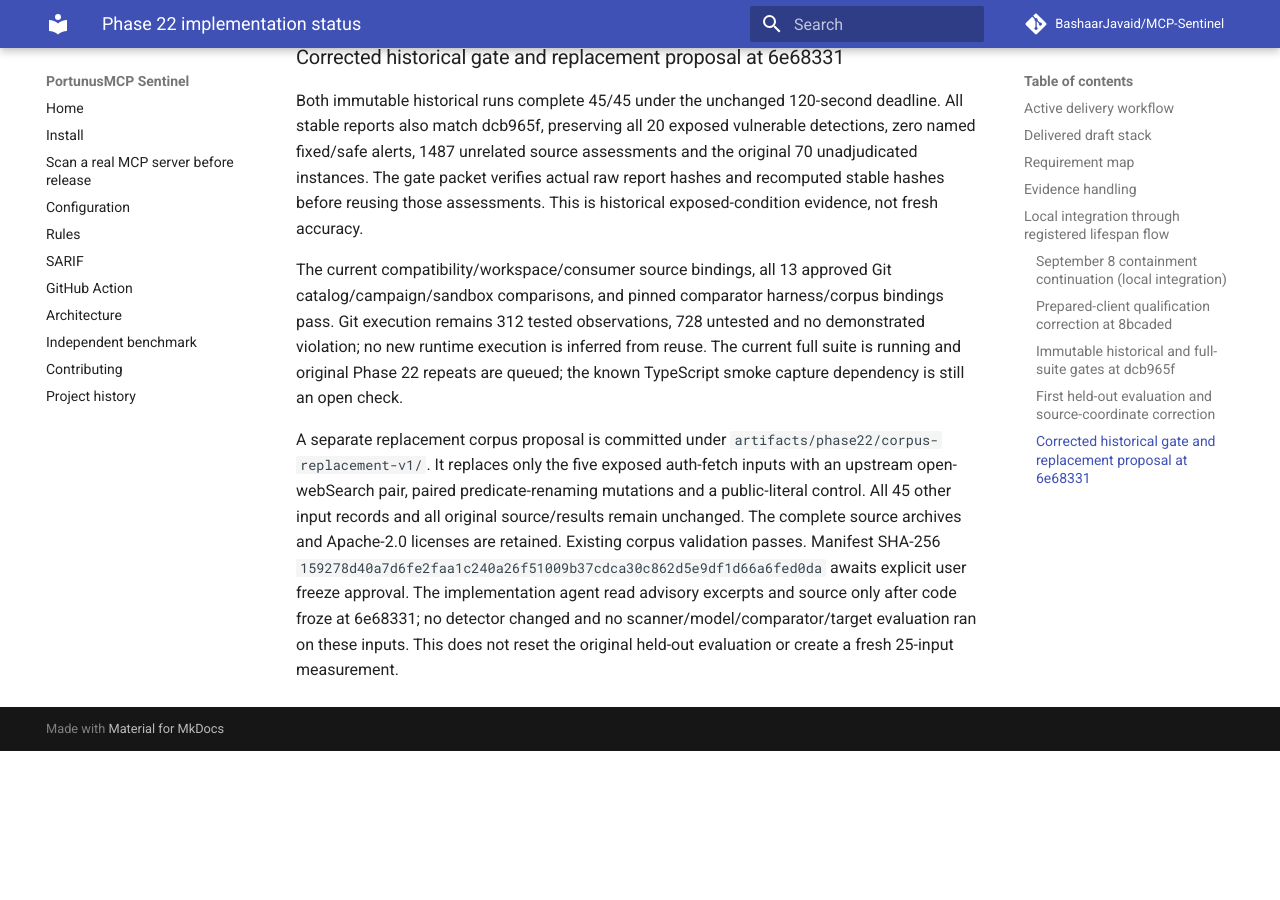
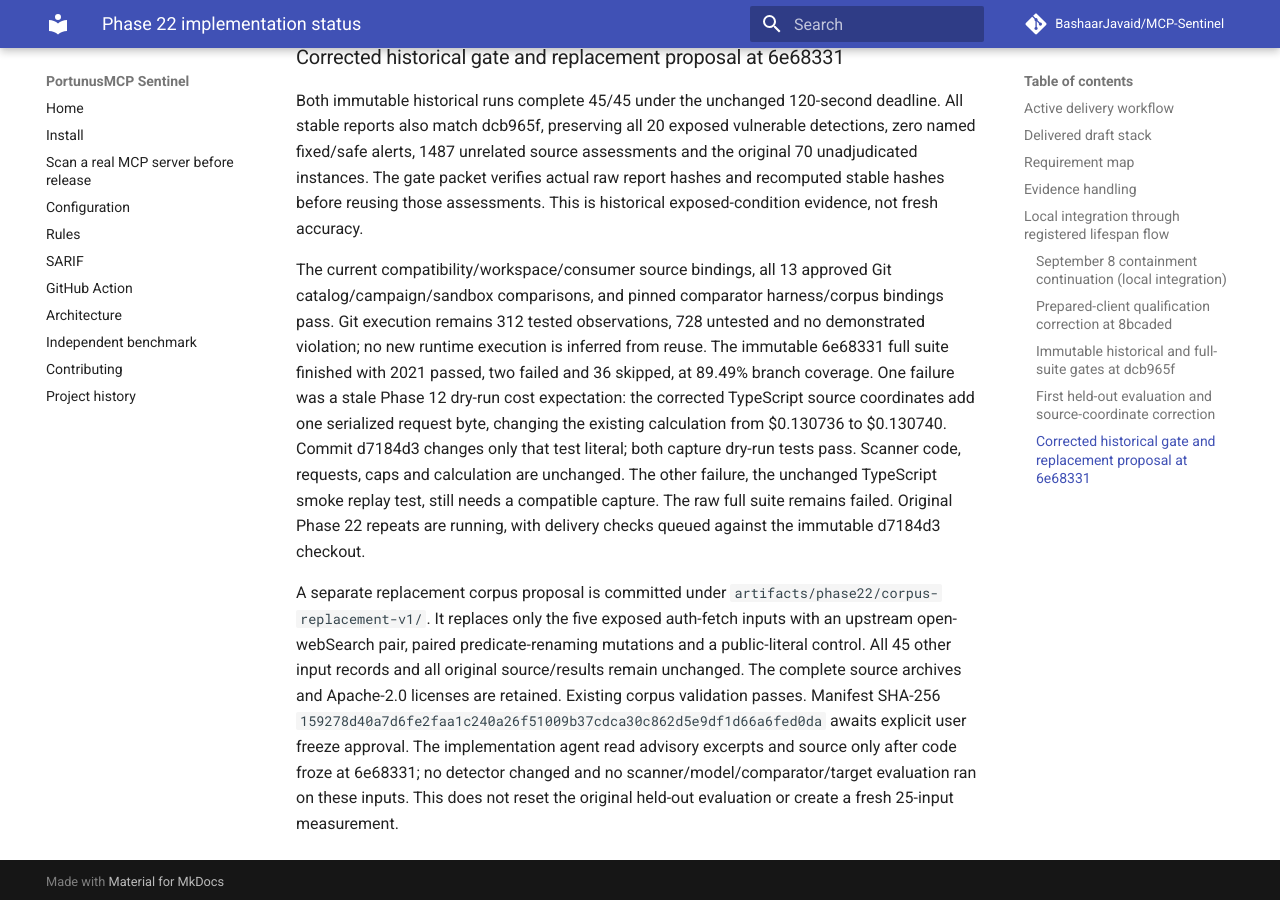
Before and after one commit to BashaarJavaid/MCP-Sentinel, an MkDocs documentation site: the page built from docs/phase22-implementation-status.md, in a window 1280 px wide and 900 px high, scrolled down 11610 px. Built offline with MkDocs 1.6.1 and Material for MkDocs 9.7.7, drawn with Linux system fonts in a browser that asks for light colours; comment, search, counter and statistics services are not loaded; before the commit the page ends 12361 px from its top, so only the background shows below that.

Commit message:
Record full-suite failures and targeted cost correction without relabeling acceptance

```diff
--- a/docs/phase22-implementation-status.md
+++ b/docs/phase22-implementation-status.md
@@ -423,8 +423,15 @@ The current compatibility/workspace/consumer source bindings, all 13 approved Gi
 catalog/campaign/sandbox comparisons, and pinned comparator harness/corpus
 bindings pass. Git execution remains 312 tested observations, 728 untested and
 no demonstrated violation; no new runtime execution is inferred from reuse.
-The current full suite is running and original Phase 22 repeats are queued; the
-known TypeScript smoke capture dependency is still an open check.
+The immutable 6e68331 full suite finished with 2021 passed, two failed and 36
+skipped, at 89.49% branch coverage. One failure was a stale Phase 12 dry-run
+cost expectation: the corrected TypeScript source coordinates add one serialized
+request byte, changing the existing calculation from $0.130736 to $0.130740.
+Commit d7184d3 changes only that test literal; both capture dry-run tests pass.
+Scanner code, requests, caps and calculation are unchanged. The other failure,
+the unchanged TypeScript smoke replay test, still needs a compatible capture.
+The raw full suite remains failed. Original Phase 22 repeats are running, with
+delivery checks queued against the immutable d7184d3 checkout.
 
 A separate replacement corpus proposal is committed under
 `artifacts/phase22/corpus-replacement-v1/`. It replaces only the five exposed
```
Also changed, not shown: ROADMAP.md (+5 -2 lines), artifacts/phase22/integration/progress.md (+30 -0 lines), artifacts/phase22/integration/requirements.md (+8 -1 lines).
